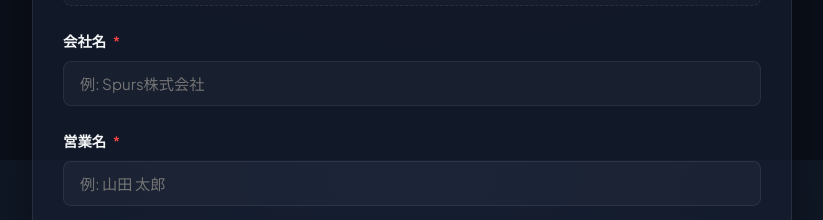
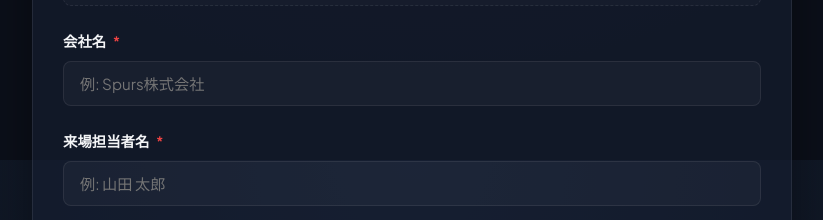
Before and after one commit to spursweb-byte/kouryukai_2026, a Next.js app: page / in a window 1280 px wide. Shown: the part 1440-1660 px from the top of the page, without its empty margins (228-1051 px from the left). Built offline with nearby package versions, Linux system fonts and the light colour scheme; no server answers; the database is empty.

Commit message:
style: rename salesName label to attendeeName across form and admin dashboard

```diff
--- a/src/app/admin/page.tsx
+++ b/src/app/admin/page.tsx
@@ -182,7 +182,7 @@ export default function AdminPage() {
     }
 
     const headers = [
-      'ID', 'エントリーNo', '会社名', '営業名', 'メールアドレス',
+      'ID', 'エントリーNo', '会社名', '来場担当者名', 'メールアドレス',
       '配信受信アドレス', '案件・要員保有状況', 'その他',
       'ステータス', '来場状況', '登録日時'
     ];
@@ -347,7 +347,7 @@ export default function AdminPage() {
                   <th className={styles.th}>No</th>
                   <th className={styles.th}>エントリーNo</th>
                   <th className={styles.th}>会社名</th>
-                  <th className={styles.th}>営業名</th>
+                  <th className={styles.th}>来場担当者名</th>
                   <th className={styles.th}>メールアドレス</th>
                   <th className={styles.th}>ステータス</th>
                   <th className={styles.th} style={{ textAlign: 'center' }}>当日の来場確認</th>
--- a/src/components/RegistrationForm.tsx
+++ b/src/components/RegistrationForm.tsx
@@ -130,7 +130,7 @@ export default function RegistrationForm({ initialConfirmedCount }: Registration
             <span style={{ fontWeight: 600 }}>{submittedData.companyName}</span>
           </div>
           <div style={{ display: 'flex', justifyContent: 'space-between' }}>
-            <span style={{ color: 'var(--text-muted)', fontWeight: 600 }}>営業名</span>
+            <span style={{ color: 'var(--text-muted)', fontWeight: 600 }}>来場担当者名</span>
             <span style={{ fontWeight: 600 }}>{submittedData.salesName} 様</span>
           </div>
         </div>
@@ -214,7 +214,7 @@ export default function RegistrationForm({ initialConfirmedCount }: Registration
 
         <div className={styles.formGroup}>
           <label htmlFor="salesName" className={styles.label}>
-            営業名 <span className={styles.required}>*</span>
+            来場担当者名 <span className={styles.required}>*</span>
           </label>
           <input
             type="text"
```
